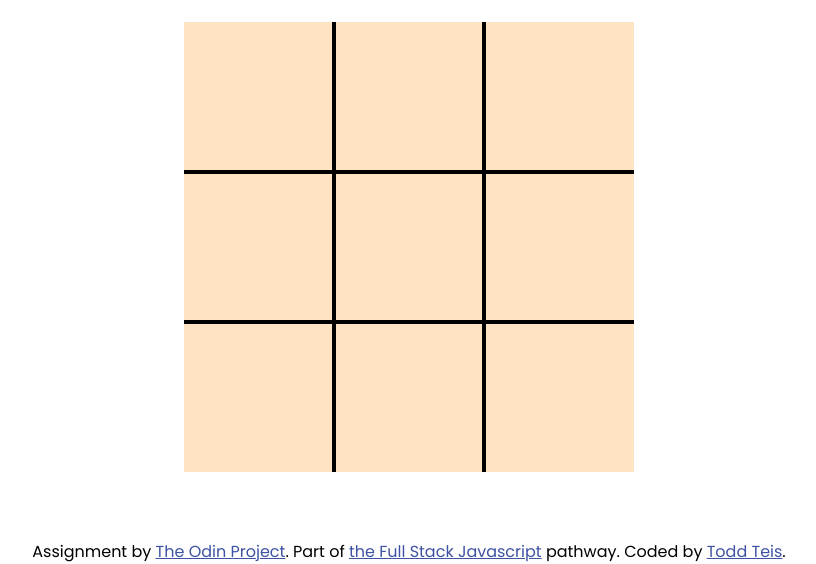
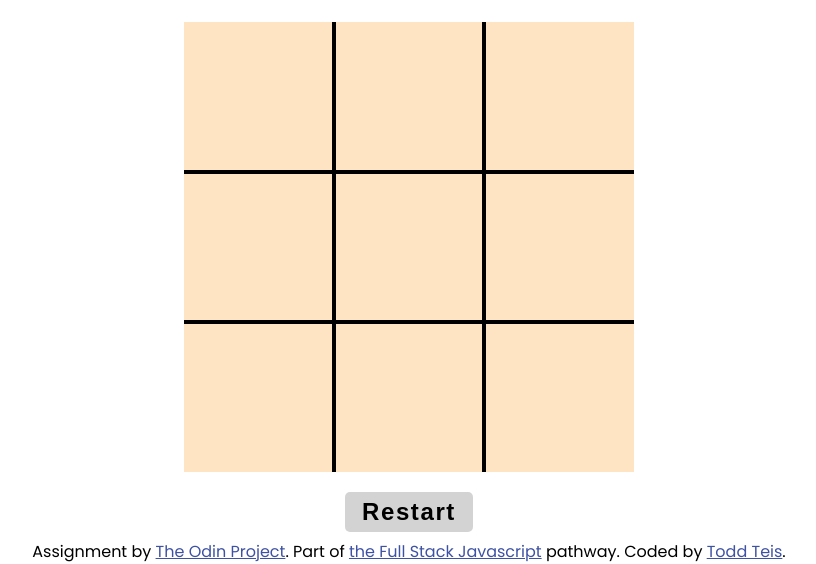
Before and after one commit to toddteis/Tic-Tac-Toe, a website: page index.html in a window 1280 px wide. Shown: the part 236-800 px from the top of the page, without its empty margins (231-1047 px from the left). Drawn offline with Linux system fonts and the light colour scheme.

Commit message:
Added a restart button in the html file.

```diff
--- a/index.html
+++ b/index.html
@@ -30,6 +30,9 @@
             <div class="square border-top border-right border-left" id="7"></div>
             <div class="square border-top border-left" id="8"></div>
         </section>
+        <div class="controls" id="controls">
+            <button class="btn" id="btn">Restart</button>
+        </div>
     </main>
 
     <footer>
--- a/styles.css
+++ b/styles.css
@@ -70,6 +70,24 @@ h1 {
     background-color: chartreuse;
 }
 
+.controls {
+    text-align: center;
+}
+
+button {
+    width: 8rem;
+    height: 2.5rem;
+    font-size: 1.5rem;
+    font-weight: 700;
+    letter-spacing: 0.1rem;
+    color: black;
+    background-color:lightgray;
+    border: none;
+    border-radius: 5px;
+    cursor: pointer;
+    margin-top: 20px;
+}
+
 .border-bottom {
     border-bottom: 2px solid black;
 }
@@ -86,7 +104,6 @@ h1 {
     border-left: 2px solid black;
 }
 
-
 /* FOOTER SECTION */
 
 .attribution {
```
